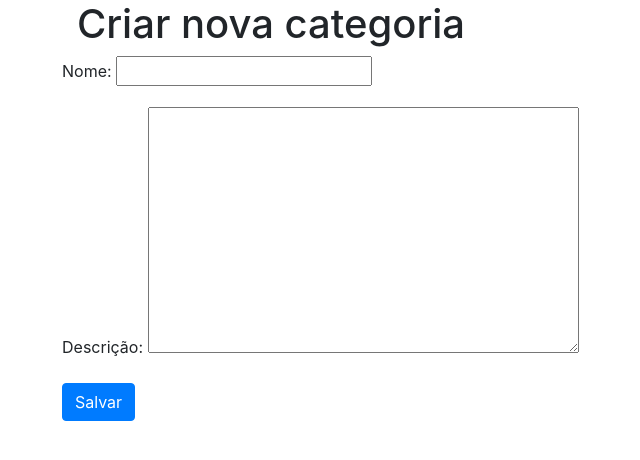
After one commit to CleysonPH/django-todoapp, a Django app: page /todo/categoria/criar in a window 1280 px wide. The commit adds this page. Shown: the top 460 px of the page, without its empty margins (8-648 px from the left). Run offline with Django 3.2, Linux system fonts and the light colour scheme; some libraries are stand-ins or nearby versions.

Commit message:
Configured the app tasks urls and create the view for create a new Category

```diff
--- /dev/null
+++ b/apps/tasks/urls.py
@@ -0,0 +1,9 @@
+from django.urls import path
+
+from . import views
+
+
+app_name = 'tasks'
+urlpatterns = [
+    path('categoria/criar', views.create_category,  name='create-category')
+]
--- a/apps/tasks/views.py
+++ b/apps/tasks/views.py
@@ -1,3 +1,21 @@
 from django.shortcuts import render
 
-# Create your views here.
+from .forms import CategoryForm, TaskForm
+
+
+def create_category(request):
+    if request.method == 'POST':
+        form = CategoryForm(request.POST)
+
+        if form.is_valid():
+            category = form.save(commit=False)
+            category.owner = request.user
+            category.save()
+
+    template_name = 'tasks/category_form.html'
+    form = CategoryForm()
+    context = {
+        'title': 'Criar nova categoria',
+        'form': form,
+    }
+    return render(request, template_name, context)
--- a/templates/base.html
+++ b/templates/base.html
@@ -8,11 +8,11 @@
     <meta http-equiv="X-UA-Compatible" content="ie=edge">
 
     <link rel="stylesheet" href="{% static 'css/bootstrap.min.css' %}">
-
-    <title>Document</title>
+    <title>{% block title %}TodoApp {% endblock title %}</title>
 </head>
 <body>
-    <h1>Hello World</h1>
+    {% block content %}
+    {% endblock content %}
 
     <script src="{% static 'js/bootstrap.min.js' %}"></script>
 </body>
--- /dev/null
+++ b/templates/tasks/category_form.html
@@ -0,0 +1,26 @@
+{% extends 'base.html' %}
+
+{% block title %}
+    {{ title }} | {{ block.super }}
+{% endblock title %}
+
+{% block content %}
+
+    <main class="container">
+        <div class="row">
+            <div class="col-12">
+                <h1>{{ title }}</h1>
+            </div class="col-12">
+        </div>
+
+        <div class="row">
+            <form action="" method="POST">
+                {% csrf_token %}
+                {{ form.as_p }}
+
+                <button type="submit" class="btn btn-primary">Salvar</button>
+            </form>
+        </div>
+    </main>
+
+{% endblock content %}
--- a/todoapp/urls.py
+++ b/todoapp/urls.py
@@ -19,5 +19,6 @@ from django.urls import path, include
 
 urlpatterns = [
     path('admin/', admin.site.urls),
+    path('todo/', include('tasks.urls', namespace='tasks')),
     path('', include('core.urls', namespace='core')),
 ]
```
